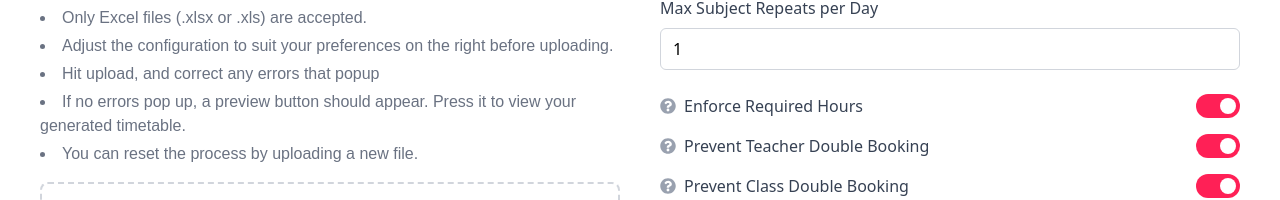
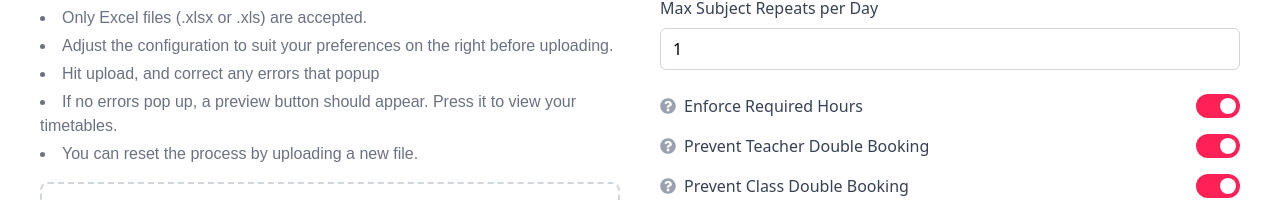
Before and after one commit to KyleJamesWestran/Timeframe, a React (Vite) app in the folder timeframe-frontend/: page / in a window 1280 px wide. Shown: the part 1118-1318 px from the top of the page. Built offline with nearby package versions, Linux system fonts and the light colour scheme; no server answers; a web font is replaced by a local one; what @react-pdf/renderer would draw is missing.

Commit message:
fix: spacing change

```diff
--- a/timeframe-frontend/src/pages/Upload.jsx
+++ b/timeframe-frontend/src/pages/Upload.jsx
@@ -201,7 +201,7 @@ const UploadSection = () => {
                     <li>Only Excel files (.xlsx or .xls) are accepted.</li>
                     <li>Adjust the configuration to suit your preferences on the right before uploading.</li>
                     <li>Hit upload, and correct any errors that popup</li>
-                    <li>If no errors pop up, a preview button should appear. Press it to view your generated timetable.</li>
+                    <li>If no errors pop up, a preview button should appear. Press it to view your timetables.</li>
                     <li>You can reset the process by uploading a new file.</li>
                 </ul>
 
```
